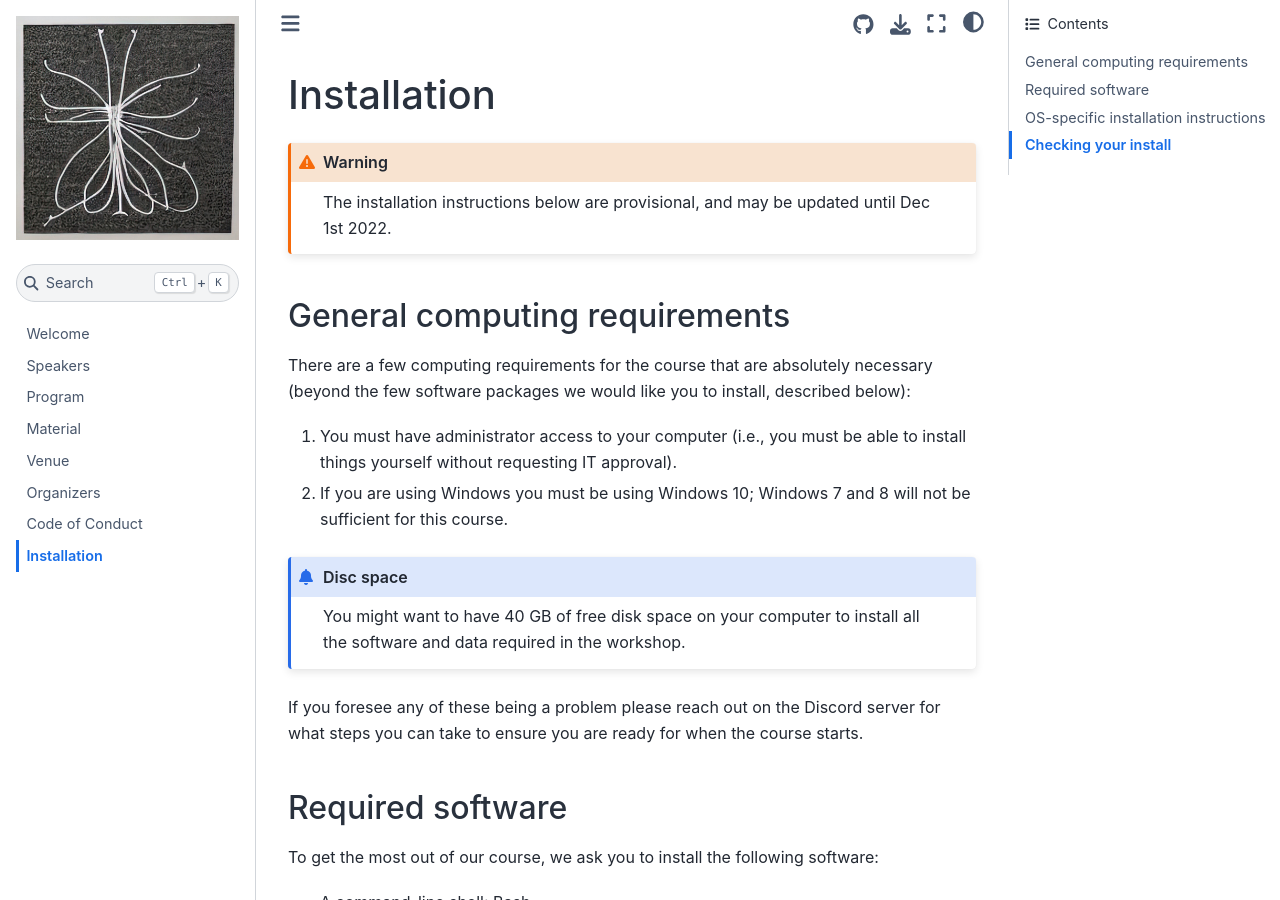
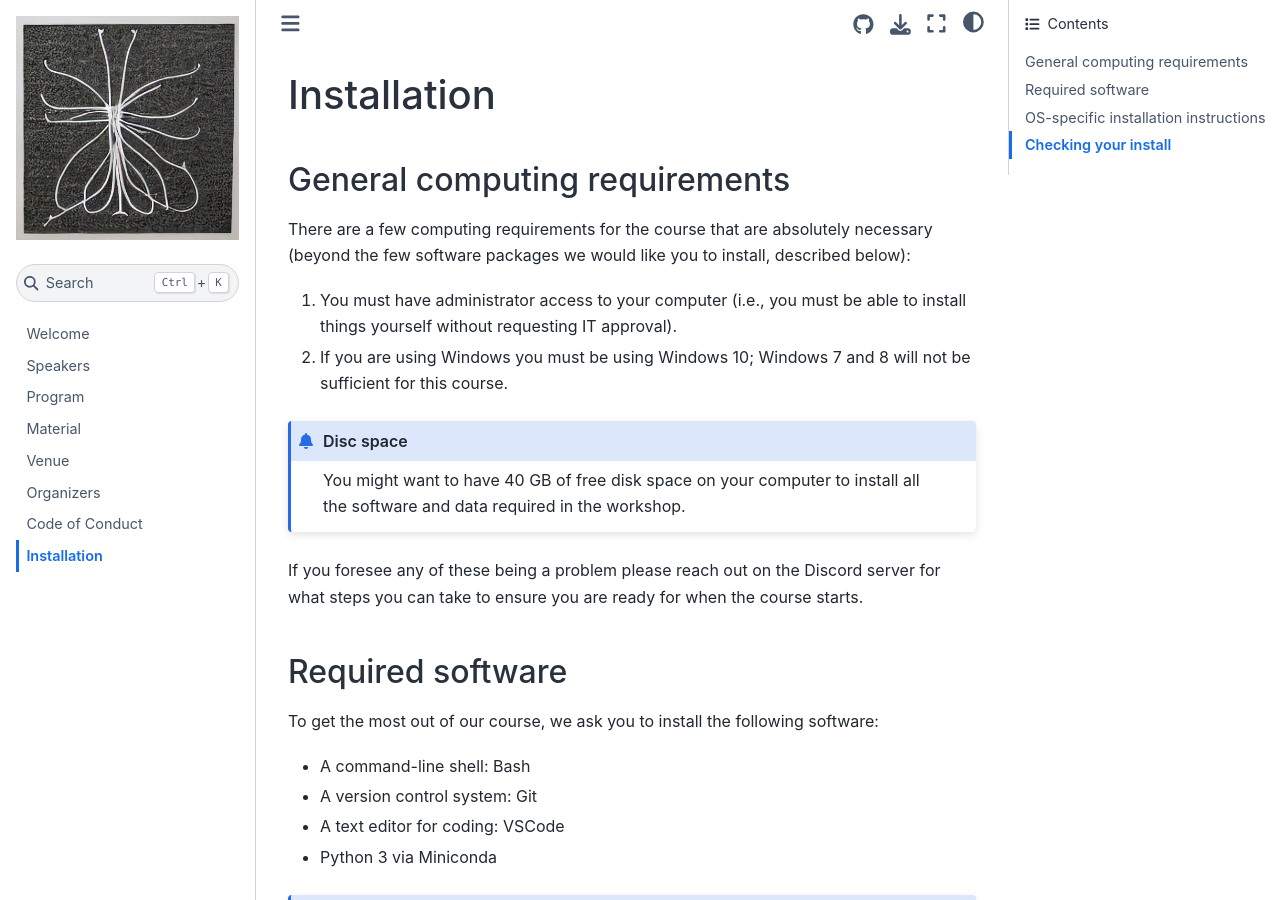
Before and after one commit to main-educational/main-educational.github.io, a Jupyter Book: the page built from content/installation.md, in a window 1280 px wide and 900 px high. Built offline with Jupyter Book 1.0.4 settings and Sphinx 7.4.7 and the Sphinx Book theme 1.1.4, drawn with Linux system fonts in a browser that asks for light colours.

Commit message:
Update installation.md

````diff
--- a/content/installation.md
+++ b/content/installation.md
@@ -1,7 +1,4 @@
 # Installation
-```{warning}
-The installation instructions below are provisional, and may be updated until Dec 1st 2022.
-```
 
 ## General computing requirements
 
````
